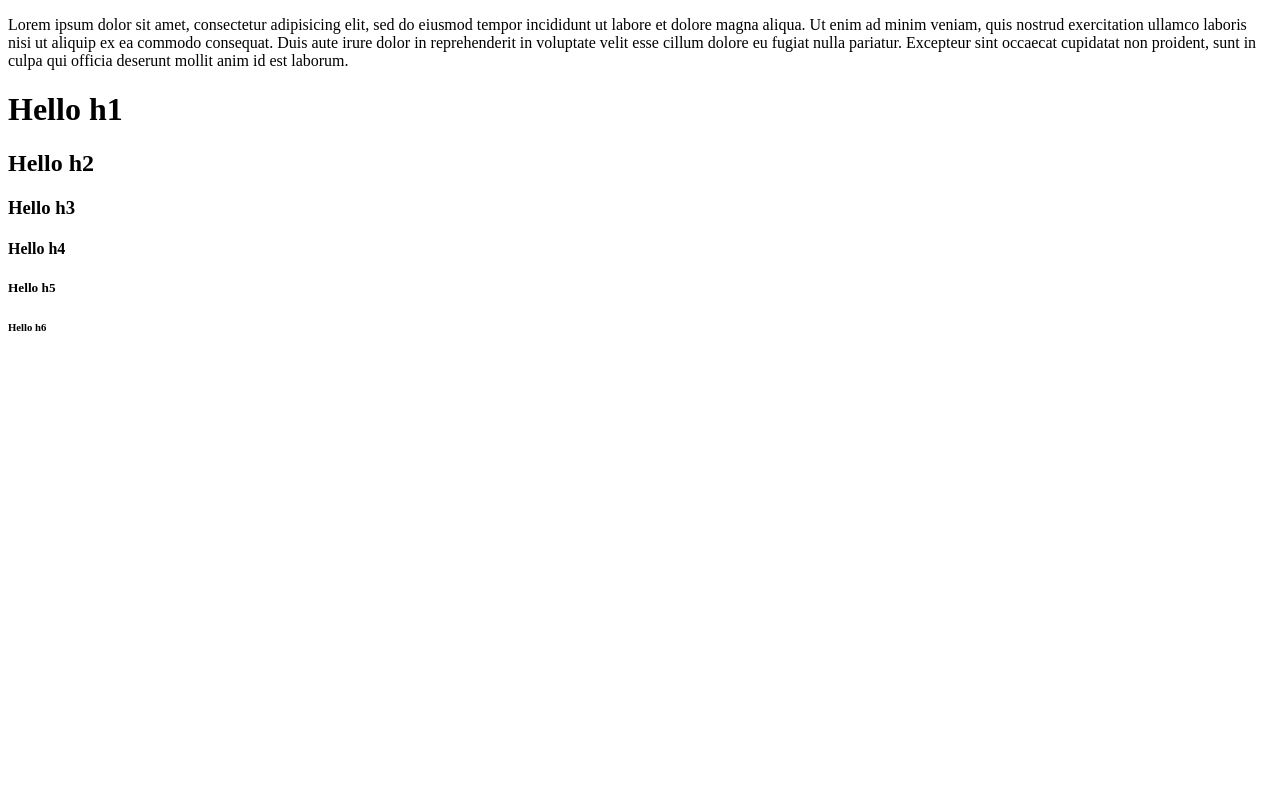
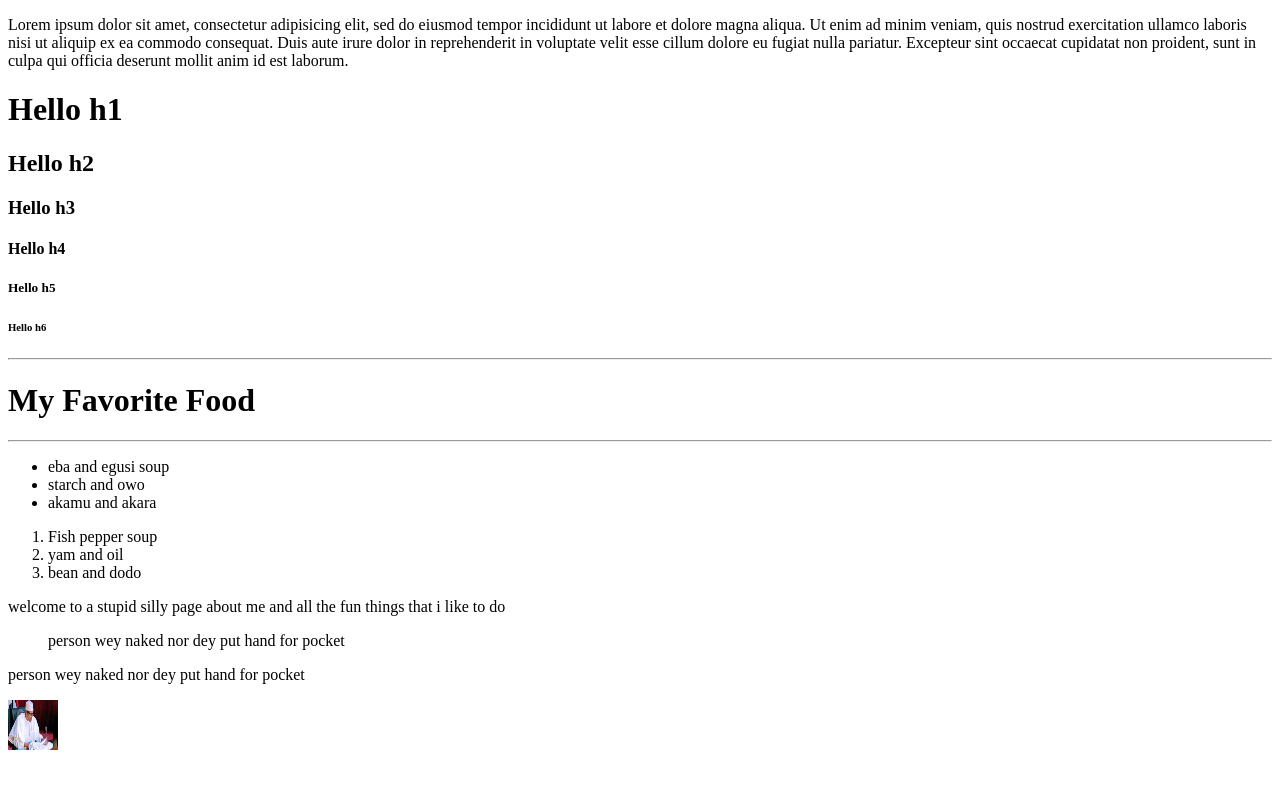
Before and after one commit to aogaga/buka-10, a plain HTML site: page learning/index.html in a window 1280 px wide. Drawn offline with Linux system fonts and the light colour scheme.

Commit message:
added images and lists

```diff
--- a/learning/index.html
+++ b/learning/index.html
@@ -2,6 +2,7 @@
 <html>
 		<head>
 			<title> A simple page </title>
+
 		</head>
 
 		<body>
@@ -14,5 +15,30 @@
 				<h5>	Hello h5  </h5>
 				<h6> Hello h6 </h6>
 
+<hr />
+
+			<h1> My Favorite Food</h1>
+			<hr />
+			<ul>
+						<li> eba and egusi soup </li>
+						<li> starch and owo </li>
+						<li>		akamu and akara </li>
+			</ul>
+
+			<ol>
+						<li> Fish pepper soup</li>
+						<li> yam and oil </li>
+						<li> bean and dodo </li>
+			</ol>
+
+		<p>welcome to a stupid silly page about me and all the fun things that i like to do
+
+		</p>
+	<blockquote> person wey naked nor dey put hand for pocket </blockquote>
+	<p>person wey naked nor dey put hand for pocket</p>
+
+		<a href="page2.html">
+				<img src="buhari.jpeg"  height="50px" width="50px"/>
+		</a>
 		</body>
 </html>
```
Also changed, not shown: learning/page2.html (added, +15 -0 lines), learning/buhari.jpeg (added).
